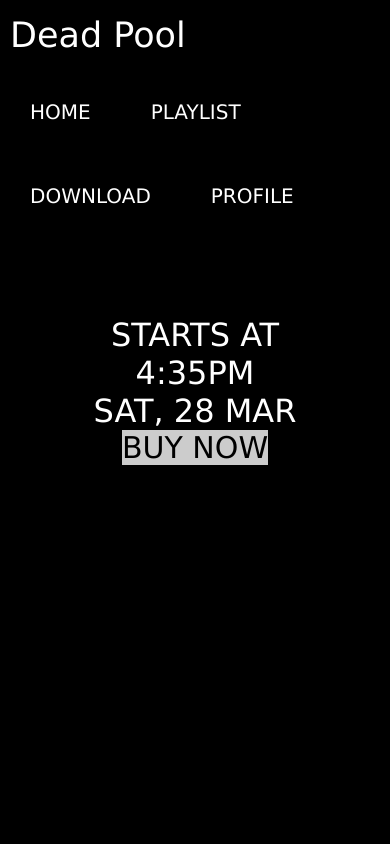
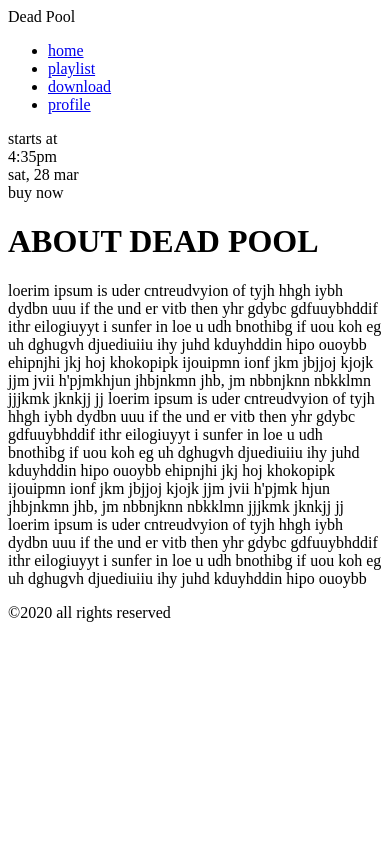
Before and after one commit to codebrakerk/codebrakerk, a plain HTML site: page Index.html in a window 390 px wide. Shown: the top 844 px of the page. Drawn offline with Linux system fonts and the light colour scheme.

Commit message:
Update Index.html

```diff
--- a/Index.html
+++ b/Index.html
@@ -1,205 +1,16 @@
 <html>
 <head>
 <style>
-
-*{
-background:black;
-box-sizing:border-box;
-color:white;
-margin:0;
-padding:0;
-font-family:verdana;
-}
-body{
-}
-header{
-width:100%;
-height:100px;
-
-display:block;
-}
-.logo{
-float:left;
-font-size:35px;
-padding:15px 10px;
-font-family:verdana;
-
-}
-.nav_bar{
-float:right;
-
-}
-ul{
-list-style:none;
-text-transform:uppercase;
-
-
-}
-li{
-float:left;
-padding:30px;
-font-size:20px;
-text-align:center;
-}
-a{
-text-decoration:none;
-
-}
-a:hover{
-background:#ccc;
-color:black;
-
-padding:8px;
-padding-top:6px;
-padding-bottom:8px;
-
-border-radius:2px;
-text-align:center;
-
-}
-.main_a{
 
 
 
 
 
-}
-.box{
-width:50%;
-height:inherit;
-/border:1px solid white;
-float:right;
-position:relative;
-right:0;
-top:0;
-text-align:center;
-padding-top:20%;
-background-color:transparent;
-text-transform:uppercase;
-font-size:2em;
-}
-
-.main{
-background:url("dead_pool.jpg");
-background-size:100%;
-background-repeat:no-repeat;
-background-position:top;
-background-attachment:scroll;
-
-width:100%;
-height:100%;
-
-
-}
-/*.start{
-text-transform:uppercase;
-font-size:3em;
-position:absolute;
-top:300px;
-right:300px;
-
-}
-
-.time{
-text-transform:uppercase;
-font-size:3em;
-position:absolute;
-top:360px;
-right:300px;
-
-}
-.show_time{
-text-transform:uppercase;
-font-size:2em;
-position:absolute;
-top:420px;
-right:300px;
-
-
-}*/
-.buy_now{
-
-font-size:30px;
-background:#ccc;
-color:black;
-width:100px;
-
-
-
-}
-footer
-{
-width:100%;
-height:60px;
-text-align:center;
-padding:2em;
-
-}
-.content{
-background:url("487.jpg");
-background-position:fixed;
-background-size:cover;
-width:100%;
-height:100%;
-background-repeat:no-repeat;
 
 
 
 
-}
-.text,p,span{
-background-color:transparent;
-}
-.text{
-width:50%;
-height:auto;
-padding:200px 20px;
-text-align:center;
-}
-p{
-padding-top:50px;
-line-height:2em;
-}
-@media screen and (max-width:768px){
-.box{
-display:block;
-float:left;
-font-size:2em;
-text-align:center;
-width:100%;
-}
-.buy_now{
 
-font-size:30px;
-background:#ccc;
-color:black;
-width:200px;
-
-
-
-}
-.main{
-background:url("dead_pool.jpg");
-background-size:100%;
-background-repeat:no-repeat;
-background-position:bottom;
-background-attachment:scroll;
-
-width:100%;
-height:100%;
-
-
-}
-.text{
-width:100%;
-height:auto;
-padding:100px 20px;
-text-align:center;
-}
-
-
-
-}
 
 
 
@@ -277,6 +88,6 @@ djuediuiiu ihy juhd kduyhddin hipo ouoybb
 
 
 
-</script>
+
 </body>
 </html>
```
